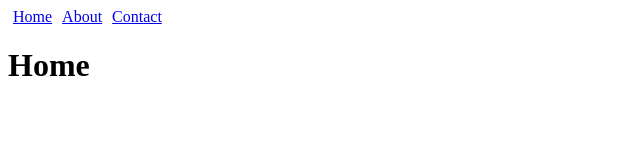
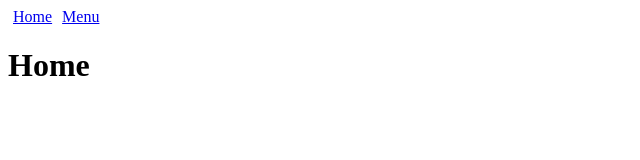
Before and after one commit to curiositypaths/tutorial-egghead-react-router-4, a React (Create React App) app: page / in a window 1280 px wide. Shown: the top 160 px of the page, without its empty margins (0-640 px from the left). Built offline with nearby package versions, Linux system fonts and the light colour scheme.

Commit message:
Render nested routes

```diff
--- a/src/App.js
+++ b/src/App.js
@@ -2,25 +2,27 @@
 import {BrowserRouter as Router, Route, Link, Switch} from 'react-router-dom'
 import './App.css'
 
-const Links = () => (
-  <nav>
-    <Link to="/">Home</Link>
-    <Link to="/about">About</Link>
-    <Link to="/contact">Contact</Link>
-  </nav>
+const Home = () => <h1>Home</h1>
+const Menu = () => (
+  <div>
+    <h1>Menu</h1>
+    <Link to="/menu/food">Food</Link>
+    <Link to="/menu/drinks">Drinks</Link>
+    <Link to="/menu/sides">Home</Link>
+    <Route
+    path="/menu/:section"
+    render={ ({match}) => <h1>{match.params.section}</h1> }
+    />
+  </div>
 )
+
 const App = (props) => (
   <Router>
     <div>
-      <Links />
-      <Switch>
-        <Route exact path="/" render={ () => <h1>Home</h1> } />
-        <Route path="/about" render={ () => <h1>About</h1> } />
-        <Route path="/contact" render={ () => <h1>Contact</h1> } />
-        <Route path="/:itemId" render={ ({match}) => (
-        <h1>{ match.params.itemId }</h1>
-      ) } />
-      </Switch>
+      <Link to="/">Home</Link>
+      <Link to="/menu">Menu</Link>
+      <Route exact path="/" component={Home} />
+      <Route path="/menu" component={Menu} />
     </div>
   </Router>
 )
```
